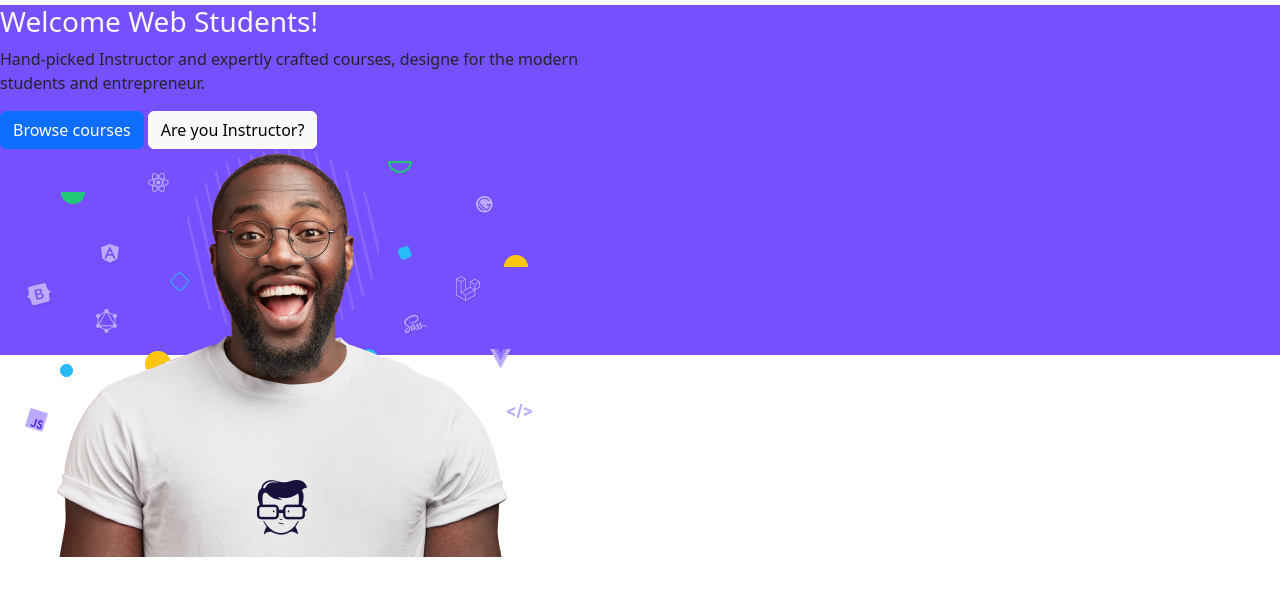
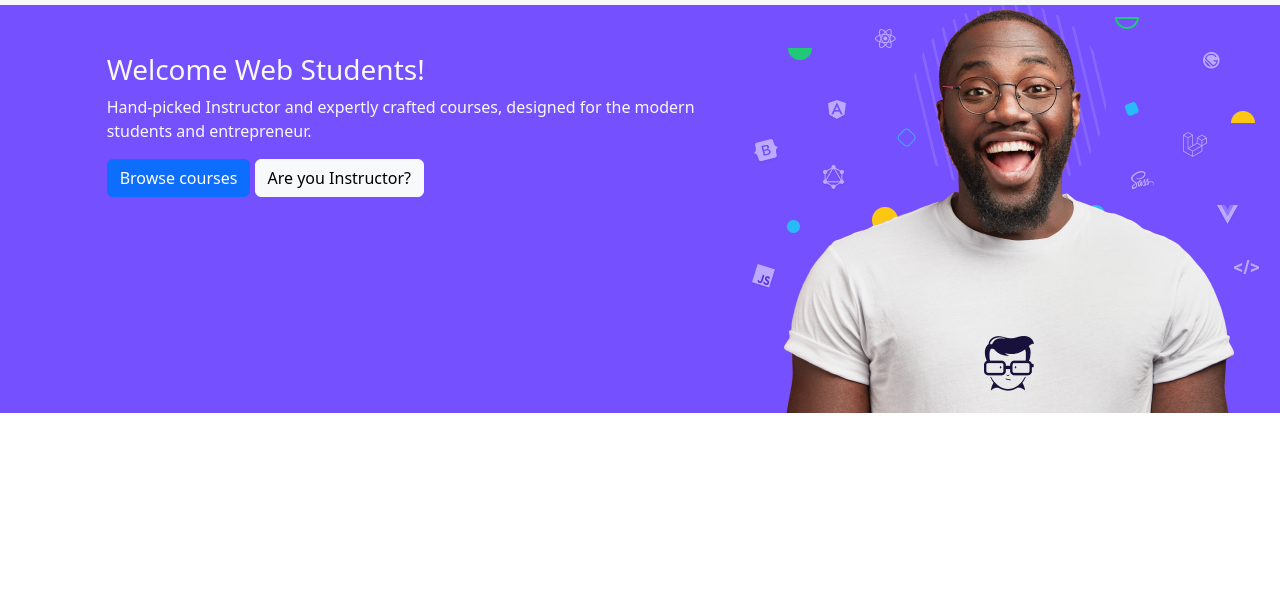
Before and after one commit to Luigi-C22/Esercizio-WebDesign-04, a plain HTML site: page index.html in a window 1280 px wide. Shown: the part 52-648 px from the top of the page. Drawn offline with nearby package versions, Linux system fonts and the light colour scheme.

Commit message:
aggiustamenti

```diff
--- a/index.html
+++ b/index.html
@@ -101,15 +101,16 @@
 
 <section>
     <!-- Hero section -->
-    <div class="heroSection">
-        <div class="col-6 col-sm-6 col-xl-6 ">
+    <div class="heroSection d-flex">
+
+        <div class="offset-md-1 mt-5">
             <h3 class="text-light">Welcome Web Students!</h3>
-            <p>Hand-picked Instructor and expertly crafted courses, designe for the modern students and entrepreneur.</p>
+            <p class="text-light">Hand-picked Instructor and expertly crafted courses, designed for the modern students and entrepreneur.</p>
             <button type="button" class="btn btn-primary">Browse courses</button>
             <button type="button" class="btn btn-light">Are you Instructor?</button>
         </div>
-        <div>
-            <img src="assets/hero-img.png" alt="hero image">
+        <div class="d-flex">
+            <img class="imgHero" src="assets/hero-img.png" alt="hero image">
         </div>
     </div>
 </section>
--- a/style.css
+++ b/style.css
@@ -17,6 +17,11 @@ top: 0.6rem;
 }
 .heroSection{
     width: 100%;
-    height: 350px;
     background-color: #7550fe;
+
 }
+.imgHero{
+    flex-wrap: wrap;
+    width: auto;
+
+}
```
